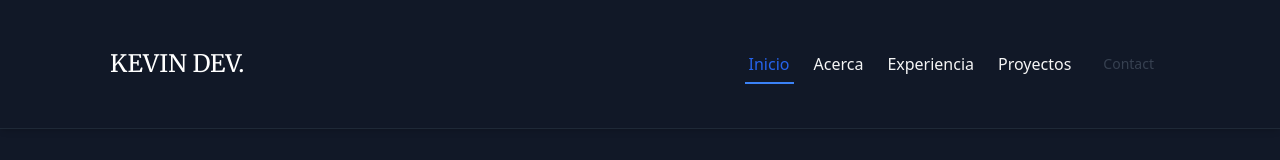
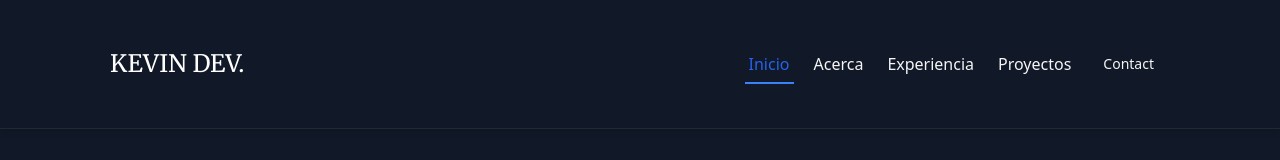
Before and after one commit to Krpardo27/kevin-portfolio, a React (Vite) app: page / in a window 1280 px wide. Shown: the top 160 px of the page. Built offline with nearby package versions, Linux system fonts and the light colour scheme.

Commit message:
Se ajustó color de contact nav

```diff
--- a/src/components/Navbar.jsx
+++ b/src/components/Navbar.jsx
@@ -92,13 +92,13 @@ const NavBar = () => {
               className={`flex items-center relative px-3 py-2 rounded-md text-sm font-medium group
                 ${
                   isActive("/contact")
-                    ? "bg-blue-500 text-white"
-                    : "text-gray-700 hover:bg-blue-500"
+                    ? "text-blue-600"
+                    : "text-[#F5F5F5] hover:text-blue-500"
                 }`}
             >
               Contact
               <span
-                className={`absolute bottom-0 left-0  bg-blue-500 transition-all duration-300
+                className={`absolute bottom-0 left-0 h-0.5 bg-blue-500 transition-all duration-300
                 ${isActive("/contact") ? "w-full" : "w-0 group-hover:w-full"}`}
               ></span>
             </Link>
```
Also changed, not shown: 1 other file (tests, documents, lock files or other folders).
